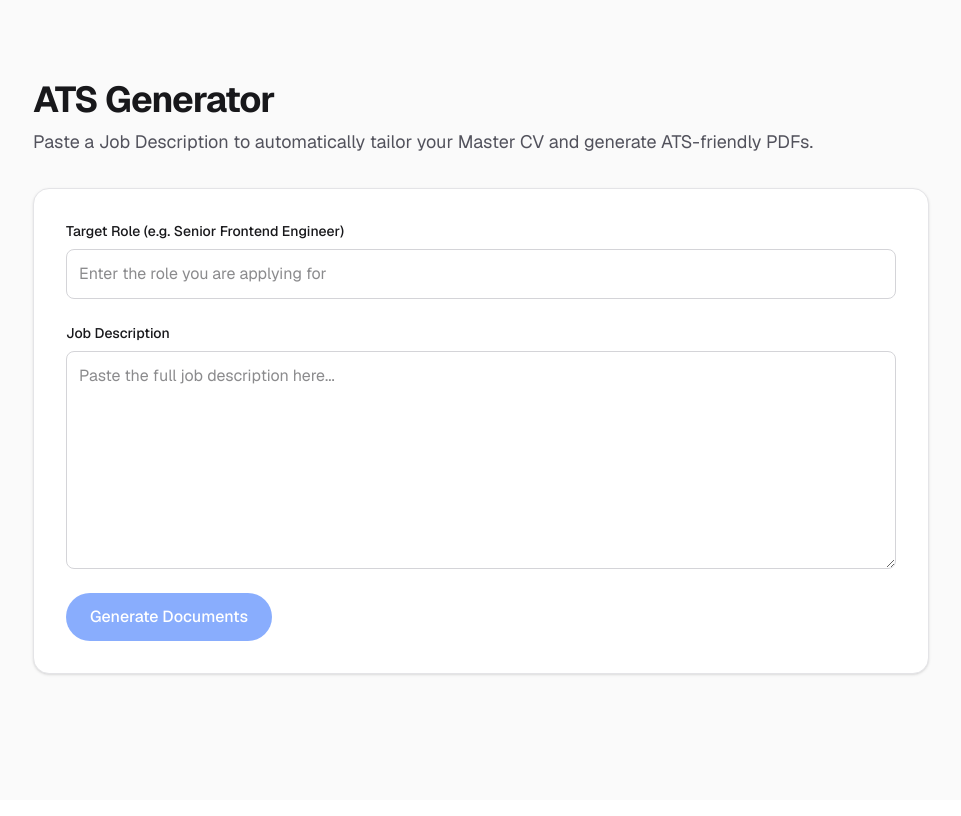
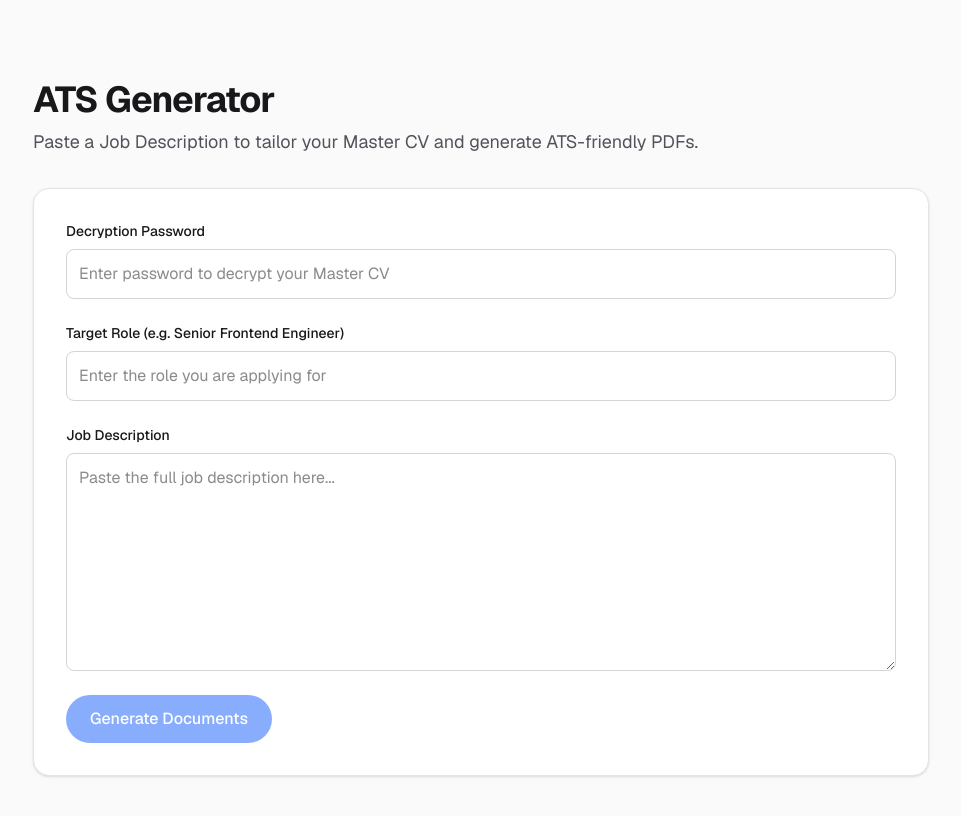
Before and after one commit to haidar180202/my-agent, a Next.js app: page /ats-generate in a window 1280 px wide. Shown: the top 816 px of the page, without its empty margins (159-1120 px from the left). Built offline with nearby package versions, Linux system fonts and the light colour scheme.

Commit message:
feat: add decryption password input on UI and backend validation

```diff
--- a/src/app/api/generate-ats/route.ts
+++ b/src/app/api/generate-ats/route.ts
@@ -130,11 +130,11 @@ function generateCoverLetterHtml(resumeData: any, coverLetterText: string) {
 export async function POST(req: Request) {
   try {
     const body = await req.json();
-    const { jobDescription, targetRole } = body;
+    const { jobDescription, targetRole, password } = body;
 
-    if (!jobDescription || !targetRole) {
+    if (!jobDescription || !targetRole || !password) {
       return NextResponse.json(
-        { error: "Job description and target role are required" },
+        { error: "Job description, target role, and decryption password are required" },
         { status: 400 },
       );
     }
@@ -154,15 +154,21 @@ export async function POST(req: Request) {
     const iv = Buffer.from(ivHex, "hex");
     const encryptedText = parts.join(":");
 
-    // Use password from env, fallback to default provided by user
-    const password = process.env.RESUME_PASSWORD || "haidar$68";
-    const key = crypto.scryptSync(password, "salt", 32);
-    const decipher = crypto.createDecipheriv("aes-256-cbc", key, iv);
-
-    let decrypted = decipher.update(encryptedText, "hex", "utf8");
-    decrypted += decipher.final("utf8");
-
-    const masterCvRaw = decrypted;
+    // Decrypt using password provided by user from UI
+    let masterCvRaw;
+    try {
+      const key = crypto.scryptSync(password, "salt", 32);
+      const decipher = crypto.createDecipheriv("aes-256-cbc", key, iv);
+      let decrypted = decipher.update(encryptedText, "hex", "utf8");
+      decrypted += decipher.final("utf8");
+      masterCvRaw = decrypted;
+    } catch (decryptionError) {
+      console.error("Decryption failed:", decryptionError);
+      return NextResponse.json(
+        { error: "Invalid decryption password. Access Denied." },
+        { status: 401 },
+      );
+    }
 
     // 2. Construct the Prompt for Gemini
     console.log(`Analyzing JD for role: ${targetRole}`);
--- a/src/app/ats-generate/page.tsx
+++ b/src/app/ats-generate/page.tsx
@@ -5,6 +5,7 @@ import { useState } from "react";
 export default function AtsGeneratePage() {
   const [jobDescription, setJobDescription] = useState("");
   const [targetRole, setTargetRole] = useState("");
+  const [password, setPassword] = useState("");
   const [loading, setLoading] = useState(false);
   const [status, setStatus] = useState("");
   const [result, setResult] = useState<{ cvUrl?: string; coverLetterUrl?: string } | null>(null);
@@ -19,11 +20,12 @@ export default function AtsGeneratePage() {
       const res = await fetch("/api/generate-ats", {
         method: "POST",
         headers: { "Content-Type": "application/json" },
-        body: JSON.stringify({ jobDescription, targetRole }),
+        body: JSON.stringify({ jobDescription, targetRole, password }),
       });
 
       if (!res.ok) {
-        throw new Error("Failed to generate documents");
+        const errorData = await res.json().catch(() => ({}));
+        throw new Error(errorData.error || "Failed to generate documents");
       }
 
       setStatus("Generating PDFs...");
@@ -44,11 +46,24 @@ export default function AtsGeneratePage() {
         <header className="flex flex-col gap-2">
           <h1 className="text-4xl font-bold tracking-tight">ATS Generator</h1>
           <p className="text-lg text-zinc-600 dark:text-zinc-400">
-            Paste a Job Description to automatically tailor your Master CV and generate ATS-friendly PDFs.
+            Paste a Job Description to tailor your Master CV and generate ATS-friendly PDFs.
           </p>
         </header>
 
         <form onSubmit={handleGenerate} className="flex flex-col gap-6 bg-white dark:bg-zinc-900 p-8 rounded-2xl shadow-sm border border-zinc-200 dark:border-zinc-800">
+          <div className="flex flex-col gap-2">
+            <label htmlFor="password" className="font-medium text-sm">Decryption Password</label>
+            <input
+              id="password"
+              type="password"
+              required
+              value={password}
+              onChange={(e) => setPassword(e.target.value)}
+              className="p-3 rounded-lg border border-zinc-300 dark:border-zinc-700 bg-transparent focus:ring-2 focus:ring-blue-500 outline-none transition-all"
+              placeholder="Enter password to decrypt your Master CV"
+            />
+          </div>
+
           <div className="flex flex-col gap-2">
             <label htmlFor="targetRole" className="font-medium text-sm">Target Role (e.g. Senior Frontend Engineer)</label>
             <input
@@ -77,7 +92,7 @@ export default function AtsGeneratePage() {
 
           <button
             type="submit"
-            disabled={loading || !jobDescription || !targetRole}
+            disabled={loading || !jobDescription || !targetRole || !password}
             className="w-full sm:w-auto self-start px-6 py-3 rounded-full bg-blue-600 hover:bg-blue-700 text-white font-medium transition-colors disabled:opacity-50 disabled:cursor-not-allowed flex items-center gap-2"
           >
             {loading ? (
```
